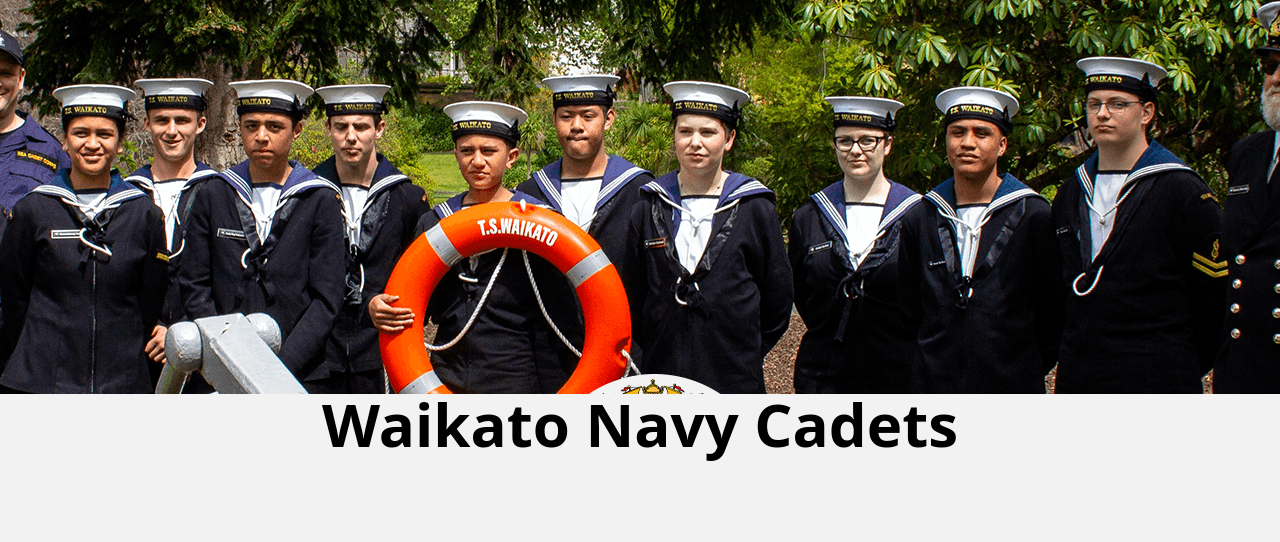
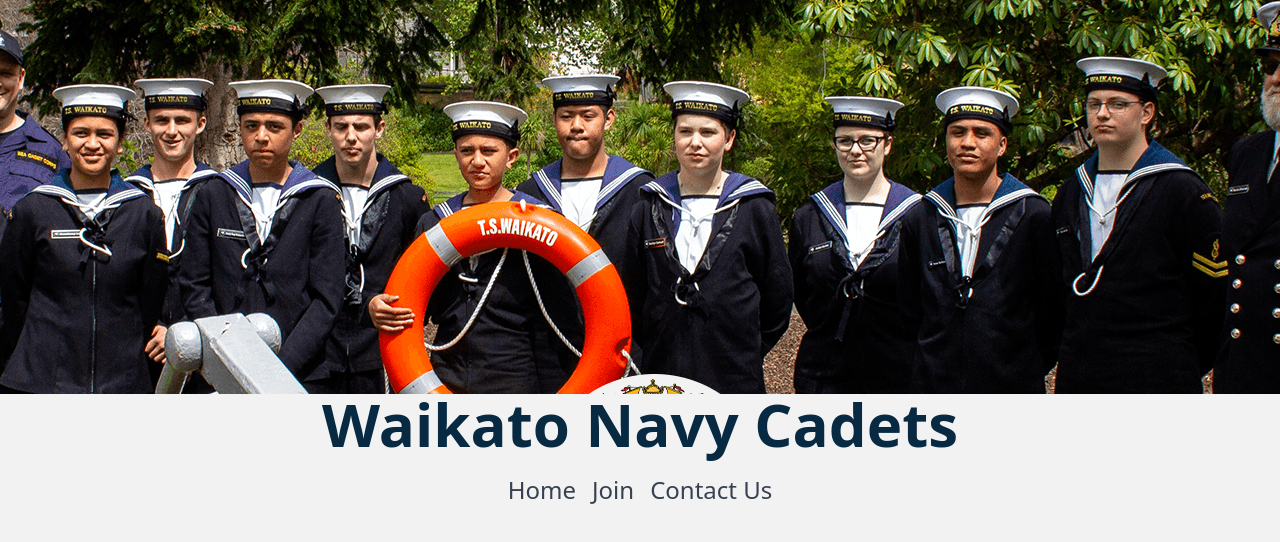
Before and after one commit to tswaikato/Waikato-Navy-Cadets, an Angular app: page / in a window 1280 px wide. Shown: the top 542 px of the page. Built offline with nearby package versions, Linux system fonts and the light colour scheme; what @tailwindcss/typography would draw is missing.

Commit message:
Add the nav routes

```diff
--- a/src/app/core/navigation/navigation.component.html
+++ b/src/app/core/navigation/navigation.component.html
@@ -1,4 +1,15 @@
 <img src="assets/images/navigation/header.png" class="object-top object-none h-full min-w-full" alt="Waikato navy cadet group photo">
 <div class="container mx-auto">
-  <h1 class="text-center text-6xl font-bold text-headerText">Waikato Navy Cadets</h1>
+  <h1 class="text-center text-6xl font-bold text-headerTextColor-default pb-3">Waikato Navy Cadets</h1>
+  <div class="flex justify-center text-2xl text-textColor-default">
+    <div class="text-gray-700 text-center m-2">
+      <a>Home</a>
+    </div>
+    <div class="text-gray-700 text-center m-2">
+      <a>Join</a>
+    </div>
+    <div class="text-gray-700 text-center m-2">
+      <a>Contact Us</a>
+    </div>
+  </div>
 </div>
--- a/src/index.html
+++ b/src/index.html
@@ -7,7 +7,7 @@
   <meta name="viewport" content="width=device-width, initial-scale=1">
   <link rel="icon" type="image/x-icon" href="favicon.ico">
 </head>
-<body class="bg-background-default">
+<body class="bg-backgroundColor-default">
   <app-root></app-root>
 </body>
 </html>
--- a/tailwind.config.js
+++ b/tailwind.config.js
@@ -4,13 +4,13 @@ module.exports = {
   theme: {
     extend: {
       colors: theme => ({
-        'background': {
+        'backgroundColor': {
           default: "#F2F2F2"
         },
-        'headerText': {
+        'headerTextColor': {
           default: "#072942"
         },
-        'text': {
+        'textColor': {
           default: "#052033",
           dark: "#F2F2F2"
         }
```
